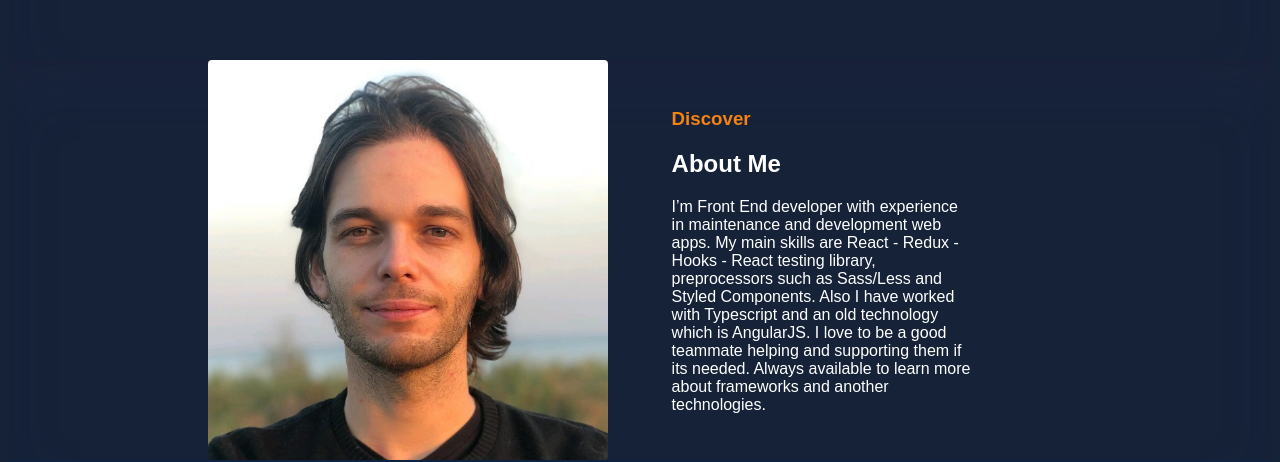
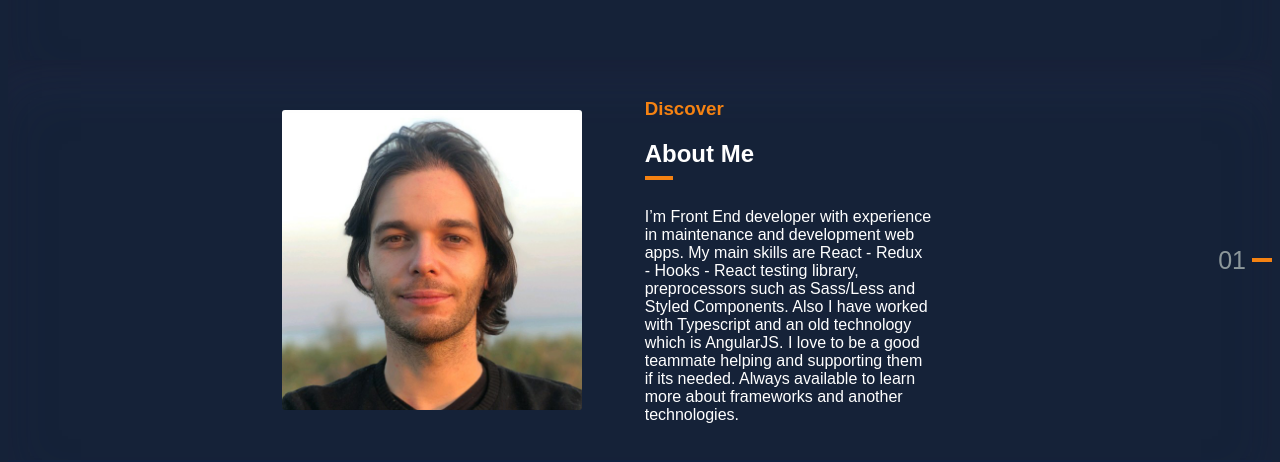
Before and after one commit to mangeloni30/resume, a plain HTML site: page index.html in a window 1280 px wide. Shown: the part 348-810 px from the top of the page. Drawn offline with Linux system fonts and the light colour scheme.

Commit message:
feat: add number at the right side

```diff
--- a/index.html
+++ b/index.html
@@ -28,6 +28,7 @@
       <div class="about-wrapper">
         <h3 class="primary">Discover</h3>
         <h2>About Me</h2>
+        <div class="quarter-line"></div>
         <p>
           I’m Front End developer with experience in maintenance and development
           web apps. My main skills are React - Redux - Hooks - React testing
@@ -37,6 +38,10 @@
           Always available to learn more about frameworks and another
           technologies.
         </p>
+      </div>
+      <div class="number-wrapper">
+        01
+        <div class="quarter-number-line"></div>
       </div>
     </section>
     <section id="services" class="section section-3">
--- a/main.css
+++ b/main.css
@@ -50,8 +50,8 @@ header span {
 }
 
 .about-pic {
-  height: 400px;
-  width: 400px;
+  height: 300px;
+  width: 300px;
   border-radius: 1%;
 }
 
@@ -112,3 +112,25 @@ header span {
 .section-4 {
   background-color: #13315c;
 }
+
+.quarter-line {
+  width: 5%;
+  background-color: #f58212;
+  height: 4px;
+  transform: translateY(-12px);
+}
+
+.number-wrapper {
+  width: 60px;
+  display: flex;
+  justify-content: space-between;
+  align-items: center;
+  color: #8c979a;
+  font-size: 25px;
+}
+
+.quarter-number-line {
+  background-color: #f58212;
+  height: 4px;
+  width: 20px;
+}
```
